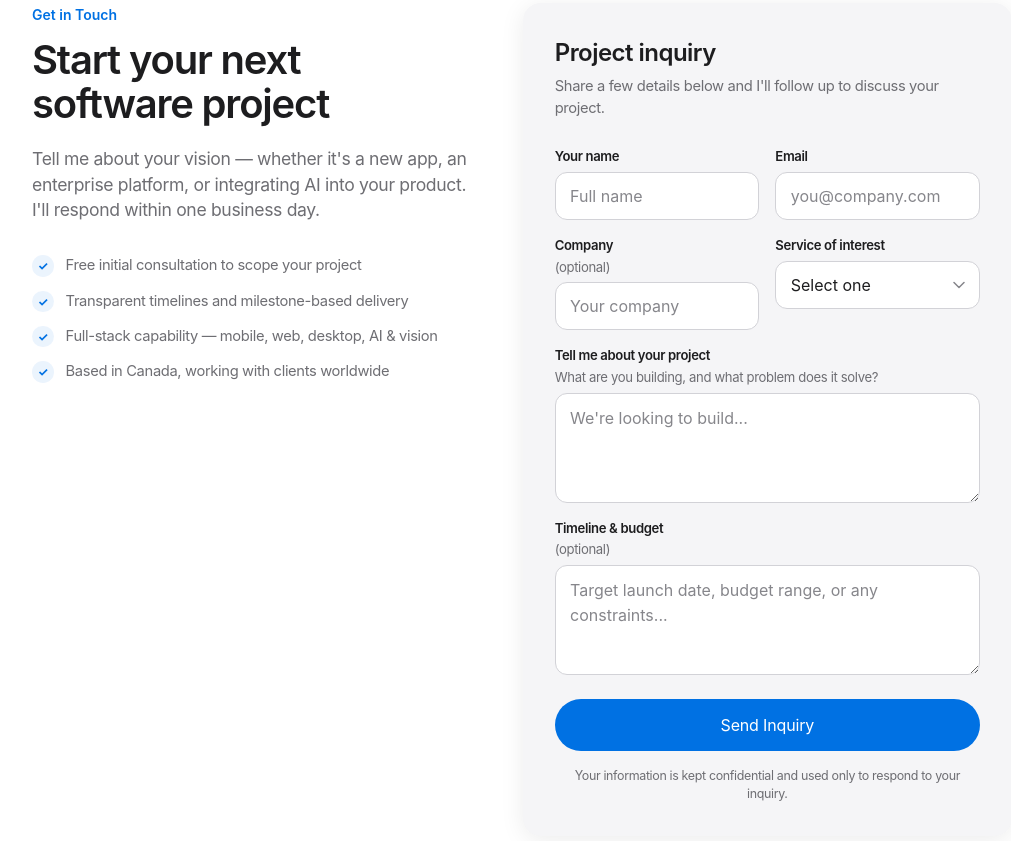
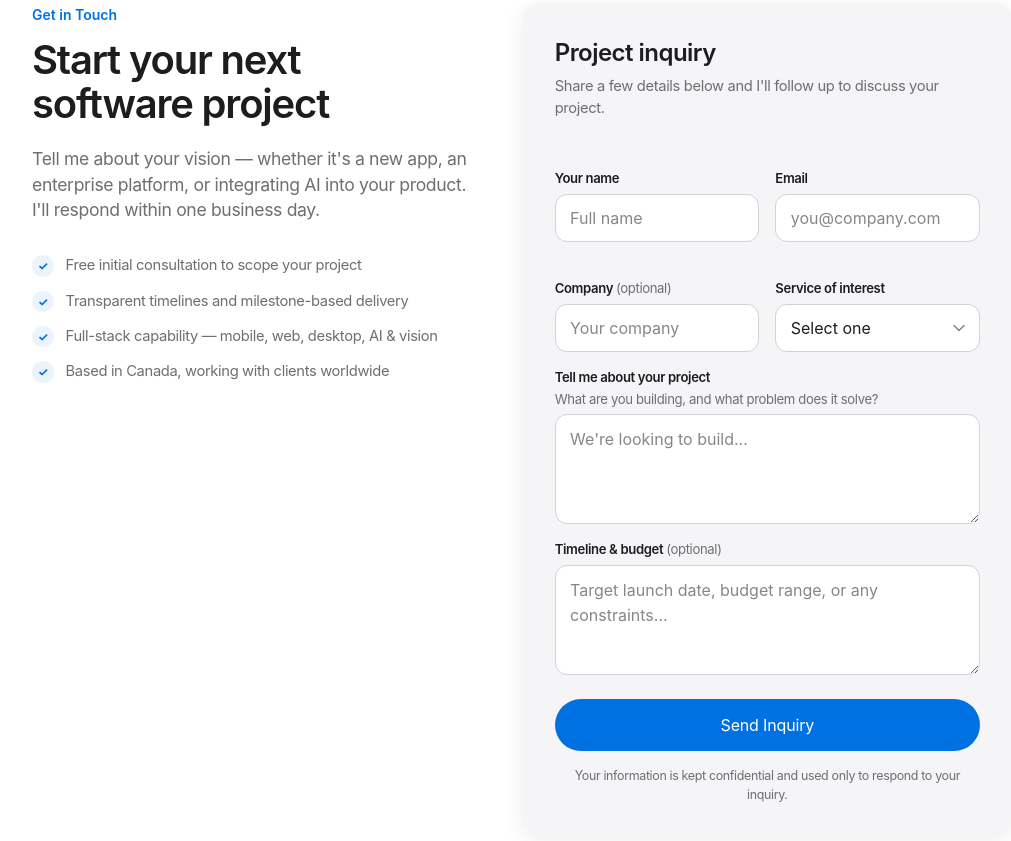
Before and after one commit to CHris23132/chris-walsh-dev, a website: page index.html in a window 1280 px wide. Shown: the part 5693-6534 px from the top of the page, without its empty margins (118-1129 px from the left). Drawn offline with Linux system fonts and the light colour scheme.

Commit message:
push-alignment

```diff
--- a/index.html
+++ b/index.html
@@ -1623,6 +1623,22 @@
       gap: 0.4rem;
     }
 
+    .form-grid > .form-field:not(.full) {
+      display: grid;
+      grid-template-rows: 2.5rem auto;
+      gap: 0.4rem;
+    }
+
+    .form-grid > .form-field:not(.full) label {
+      align-self: end;
+      margin: 0;
+    }
+
+    .form-grid > .form-field:not(.full) input,
+    .form-grid > .form-field:not(.full) select {
+      grid-row: 2;
+    }
+
     .form-field.full { grid-column: 1 / -1; }
 
     .form-field label {
@@ -1633,6 +1649,16 @@
     }
 
     .form-field label .hint {
+      font-weight: 400;
+      color: var(--text-muted);
+    }
+
+    .form-field label .hint-inline {
+      font-weight: 400;
+      color: var(--text-muted);
+    }
+
+    .form-field label .hint-block {
       display: block;
       font-weight: 400;
       color: var(--text-muted);
@@ -2685,7 +2711,7 @@
               <input type="email" id="email" name="email" required autocomplete="email" placeholder="you@company.com">
             </div>
             <div class="form-field">
-              <label for="company">Company <span class="hint">(optional)</span></label>
+              <label for="company">Company <span class="hint-inline">(optional)</span></label>
               <input type="text" id="company" name="company" autocomplete="organization" placeholder="Your company">
             </div>
             <div class="form-field">
@@ -2706,13 +2732,13 @@
             <div class="form-field full">
               <label for="projectDescription">
                 Tell me about your project
-                <span class="hint">What are you building, and what problem does it solve?</span>
+                <span class="hint-block">What are you building, and what problem does it solve?</span>
               </label>
               <textarea id="projectDescription" name="projectDescription" required maxlength="3000" placeholder="We're looking to build..."></textarea>
             </div>
             <div class="form-field full">
               <label for="timeline">
-                Timeline &amp; budget <span class="hint">(optional)</span>
+                Timeline &amp; budget <span class="hint-inline">(optional)</span>
               </label>
               <textarea id="timeline" name="timeline" maxlength="1000" placeholder="Target launch date, budget range, or any constraints..."></textarea>
             </div>
```
